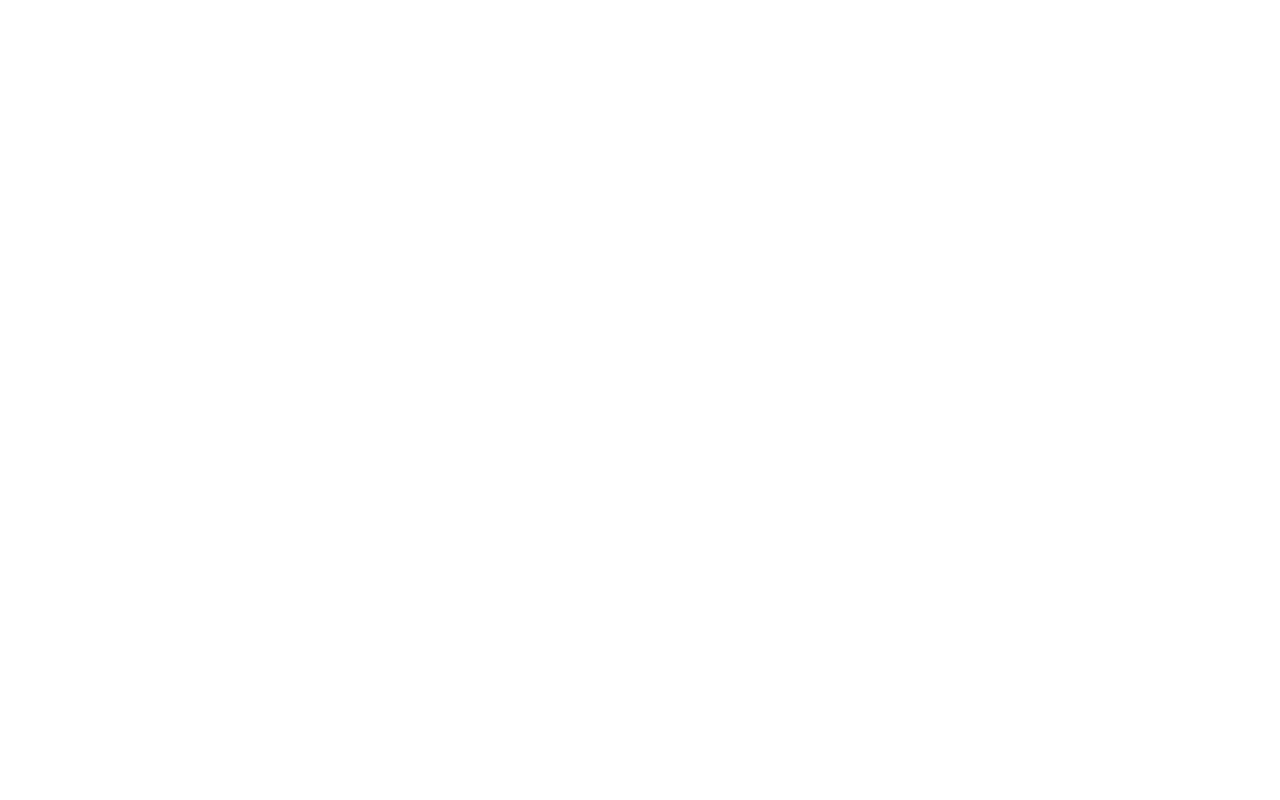
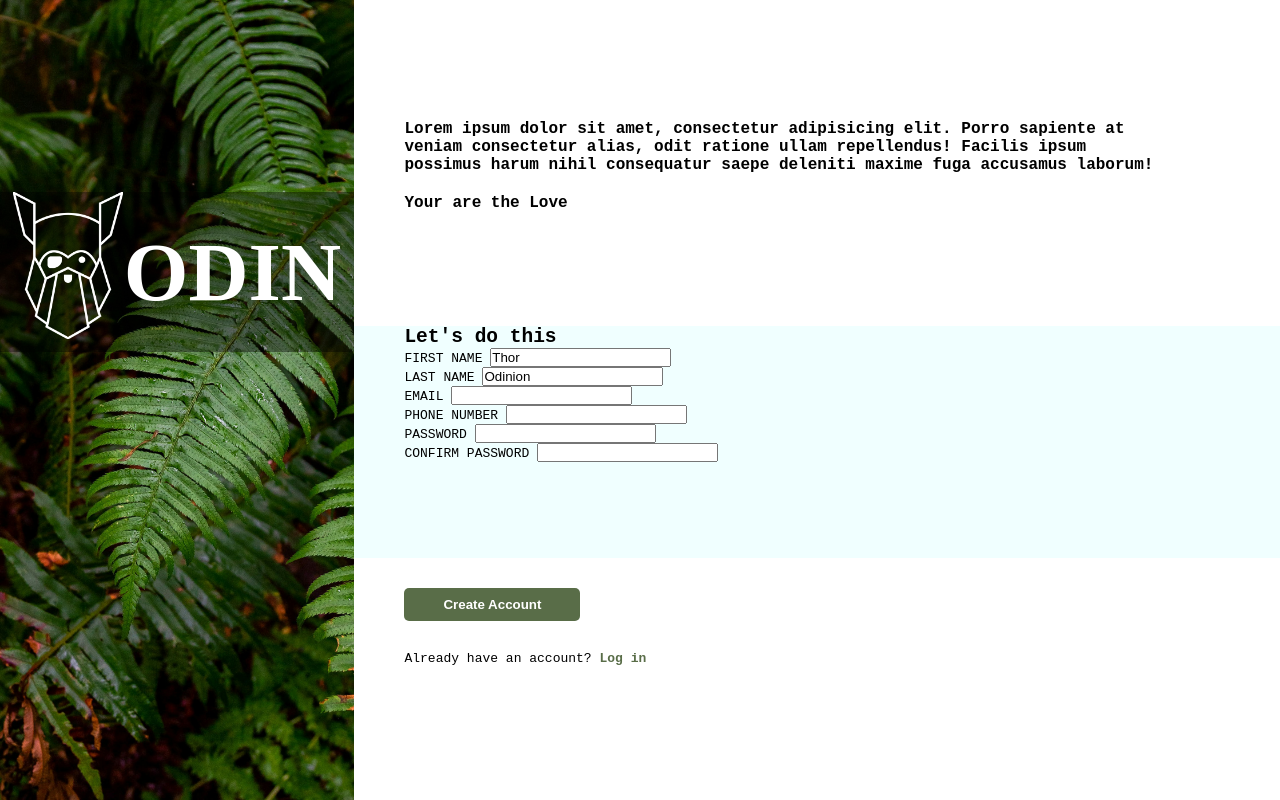
Before and after one commit to higgsboson909/Sign-up-Form, a plain HTML site: page index.html in a window 1280 px wide. Drawn offline with Linux system fonts and the light colour scheme; a web font is replaced by a local one.

Commit message:
Add form for user infor

```diff
--- a/index.html
+++ b/index.html
@@ -4,8 +4,62 @@
     <meta charset="UTF-8">
     <meta name="viewport" content="width=device-width, initial-scale=1.0">
     <title>Sign-up Form | The Odin Project</title>
+    <link rel="stylesheet" href="./styles.css">
+    <link href="https://fonts.cdnfonts.com/css/norse" rel="stylesheet">
+
 </head>
 <body>
+    <div class="whole-page">
+    <div class="side-img">
+        <div class="odin-strip">
+            <div class="odin-png"></div>
+            <div class="odin-text">ODIN</div>
 
+        </div>
+    </div>
+        <div class="side-page">
+            <div class="top-block">
+                <p class="top-text">Lorem ipsum dolor sit amet, consectetur adipisicing elit. Porro sapiente at veniam consectetur alias, odit ratione ullam repellendus! Facilis ipsum possimus harum nihil consequatur saepe deleniti maxime fuga accusamus laborum!</p>
+                <p>Your are the Love</p>
+            </div>
+            <div class="login-block">
+                <form action="./" method="post">
+                <section>
+                    <h1>Let's do this</h1>
+                </section>
+                        <p>
+                            <label for="first_name">FIRST NAME</label>
+                            <input type="text" id="first_name" name="first_name" value="Thor">
+                        </p>
+                        <p>
+                            <label for="last_name">LAST NAME</label>
+                            <input type="text" id="last_name" name="last_name" value="Odinion">
+                        </p>
+
+                <p>
+                    <label for="email">EMAIL</label>
+                    <input type="email" name="user_email" id="email">
+                </p>
+                <p>
+                    <label for="phone">PHONE NUMBER</label>
+                    <input type="text" name="user_contact" id="phone">
+
+                </p>
+                <p>
+                    <label for="password">PASSWORD</label>
+                    <input type="password" id="password" name="user_password">
+                </p>
+                <p>
+                    <label for="confirm_password">CONFIRM PASSWORD</label>
+                    <input type="password" id="confirm_password" name="user_password">
+                </p>
+                </form>
+            </div>
+            <div class="bottom-block">
+                <button class="create-account">Create Account</button>
+                <p>Already have an account?<a href="" rel="" target="_blank"> Log in</a></p>
+            </div>
+        </div>
+    </div>
 </body>
 </html>
--- a/styles.css
+++ b/styles.css
@@ -0,0 +1,100 @@
+*{
+    margin: 0;
+    padding: 0;
+}
+
+body{
+    font-family: monospace;
+}
+
+.whole-page{
+    display: flex;
+}
+
+img {
+    width: 33.9%;
+    height: 100vh;
+}
+
+.side-page {
+    display: flex;
+    flex-direction: column;
+}
+
+.top-block{
+    padding: 120px 120px 0px 50px;
+    font-weight: 700;
+    display: flex;
+    flex-direction: column;
+    font-size: 1.0rem;
+    height: 31%;
+    gap: 0;
+}
+
+.top-text {
+    margin-bottom: 20px;
+
+}
+
+.login-block{
+    padding-left: 50px;
+    background-color: azure;
+    height: 35%;
+}
+
+.bottom-block {
+    padding: 30px 0 0 50px;
+    display: flex;
+    flex-direction: column;
+    height: 32%;
+}
+
+.create-account {
+    width: 11rem;
+    color: white;
+    font-weight: 550;
+    border: none;
+    border-radius: 5px;
+    margin-bottom: 30px;
+    padding: 0.56rem 1.2rem;
+    background-color: #596D48;
+}
+
+.side-img {
+    display: flex;
+    flex-direction: column;
+    width: 70vw;
+   height: 100vh;
+   background: url(images/halie-west-25xggax4bSA-unsplash.jpg) no-repeat;
+   background-size: cover;
+}
+
+.odin-strip {
+    display: flex;
+    justify-content: center;
+    background-color: rgb(0 0 0 / 40%);
+    margin: 12rem 0;
+    height: 10rem;
+}
+
+.odin-png {
+
+    background: url(images/odin-lined.png) no-repeat;
+    background-size: 110px;
+    width: 6.9rem;
+}
+
+.odin-text {
+    font-family:  "Norse";
+    font-weight: 700;
+    align-self: center;
+    font-size: 5.2rem;
+    color: white;
+
+}
+a {
+    color:#596D48;
+    font-weight: bold;
+    text-decoration: none;
+
+}
```
Also changed, not shown: fonts/Norse-Bold.otf (added).
